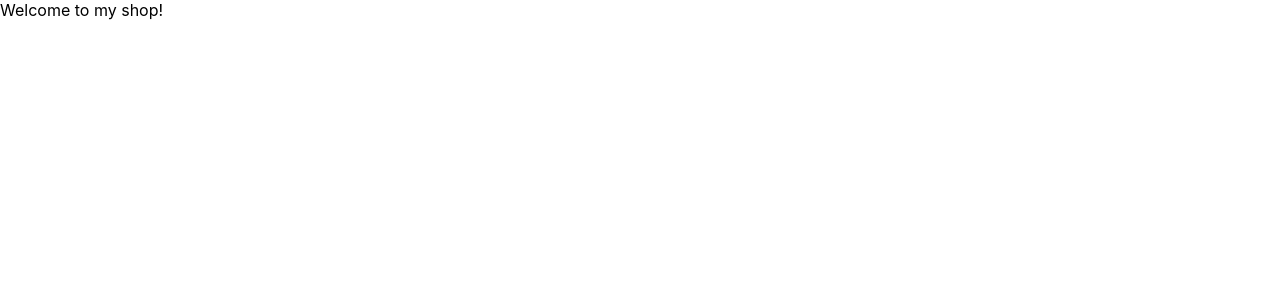
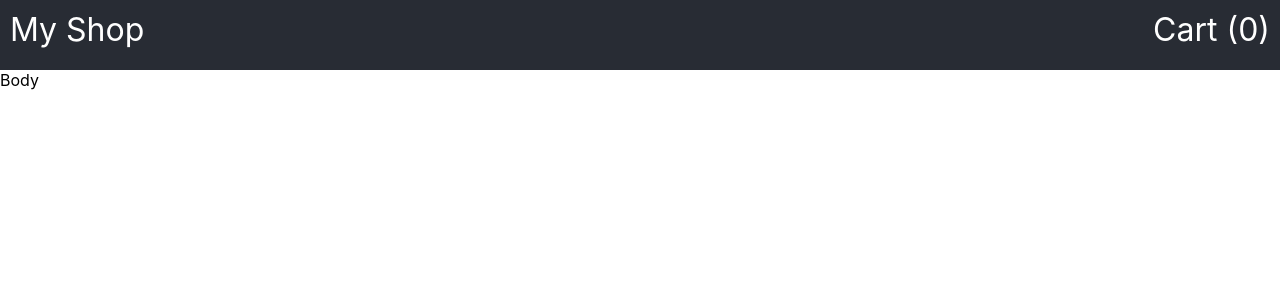
Before and after one commit to thetylerwolf/shopping-cart, a React (Create React App) app: page /cart in a window 1280 px wide. Shown: the top 300 px of the page. Built offline with nearby package versions, Linux system fonts and the light colour scheme.

Commit message:
added header, body

```diff
--- a/src/App.css
+++ /dev/null
@@ -1,7 +0,0 @@
-.app-header {
-  background-color: #282c34;
-  min-height: 100vh;
-  display: flex;
-  font-size: calc(10px + 2vmin);
-  color: white;
-}
--- a/src/App.js
+++ /dev/null
@@ -1,7 +0,0 @@
-import "./App.css";
-
-function App() {
-  return <div>Welcome to my shop!</div>;
-}
-
-export default App;
--- /dev/null
+++ b/src/App.jsx
@@ -0,0 +1,13 @@
+import Body from "./components/Body";
+import Header from "./components/Header";
+
+function App() {
+  return (
+    <div>
+      <Header />
+      <Body />
+    </div>
+  );
+}
+
+export default App;
--- /dev/null
+++ b/src/components/Body.jsx
@@ -0,0 +1,5 @@
+function Body() {
+  return <div>Body</div>;
+}
+
+export default Body;
--- /dev/null
+++ b/src/components/Cart.jsx
@@ -0,0 +1,5 @@
+function Cart() {
+  return <div style={{ marginLeft: "auto" }}>Cart (0)</div>;
+}
+
+export default Cart;
--- /dev/null
+++ b/src/components/Header.jsx
@@ -0,0 +1,23 @@
+import Cart from "./Cart";
+
+function Header() {
+  return (
+    <div
+      style={{
+        backgroundColor: "#282c34",
+        minHeight: 60,
+        paddingLeft: 10,
+        paddingRight: 10,
+        paddingTop: 10,
+        display: "flex",
+        fontSize: "2em",
+        color: "white",
+      }}
+    >
+      <div>My Shop</div>
+      <Cart />
+    </div>
+  );
+}
+
+export default Header;
```
Also changed, not shown: src/index.js (+6 -6 lines), src/data.js (added).
